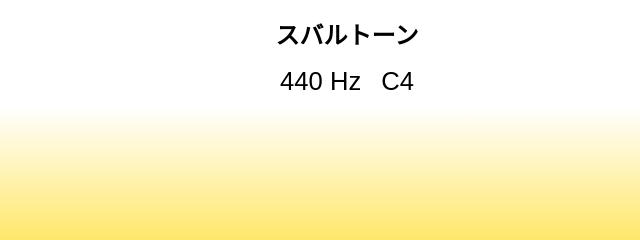
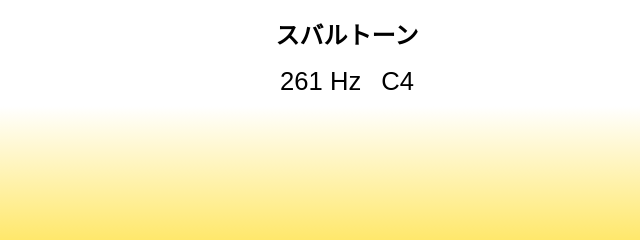
Before and after one commit to sayonari/subaru_tone, a plain HTML site: page index.html in a window 1280 px wide. Shown: the top 240 px of the page, 293-933 px from the left. Drawn offline with Linux system fonts and the light colour scheme.

Commit message:
初期表示周波数修正

```diff
--- a/index.html
+++ b/index.html
@@ -25,7 +25,7 @@ body{
       </div>
     </div>
     <div class="pitch-display">
-      <span id="frequency">440 Hz</span>
+      <span id="frequency">261 Hz</span>
       <span id="note">C4</span>
     </div>
   </div>
```
